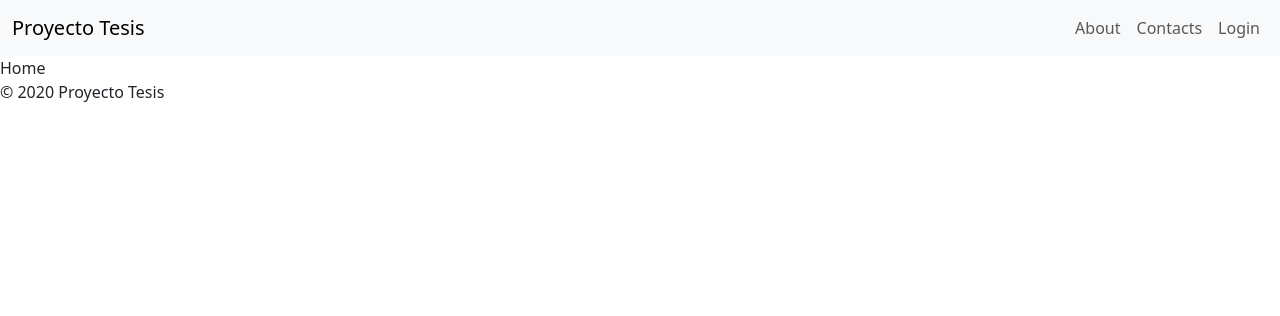
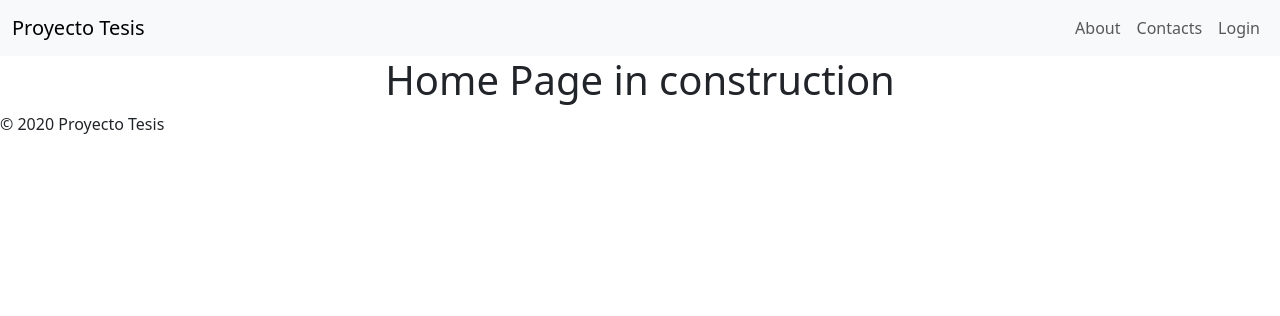
Before and after one commit to lans97/saes, a Django app: template templates/landing/home.html in a window 1280 px wide. Shown: the top 316 px of the page. Run offline with Django 4.2, Linux system fonts and the light colour scheme; the template is opened without the code that fills it: most values are stand-ins (such as "Sample title", 1, 10 or a date in 2020).

Commit message:
Home page sample text change

```diff
--- a/templates/landing/home.html
+++ b/templates/landing/home.html
@@ -2,6 +2,14 @@
 
 {% block content %}
 
-Home
+<div class="row">
+    <div class="col">
+        <div class="text-center">
+            <h1>
+                Home Page in construction
+            </h1>
+        </div>
+    </div>
+</div>
 
 {% endblock %}
```
